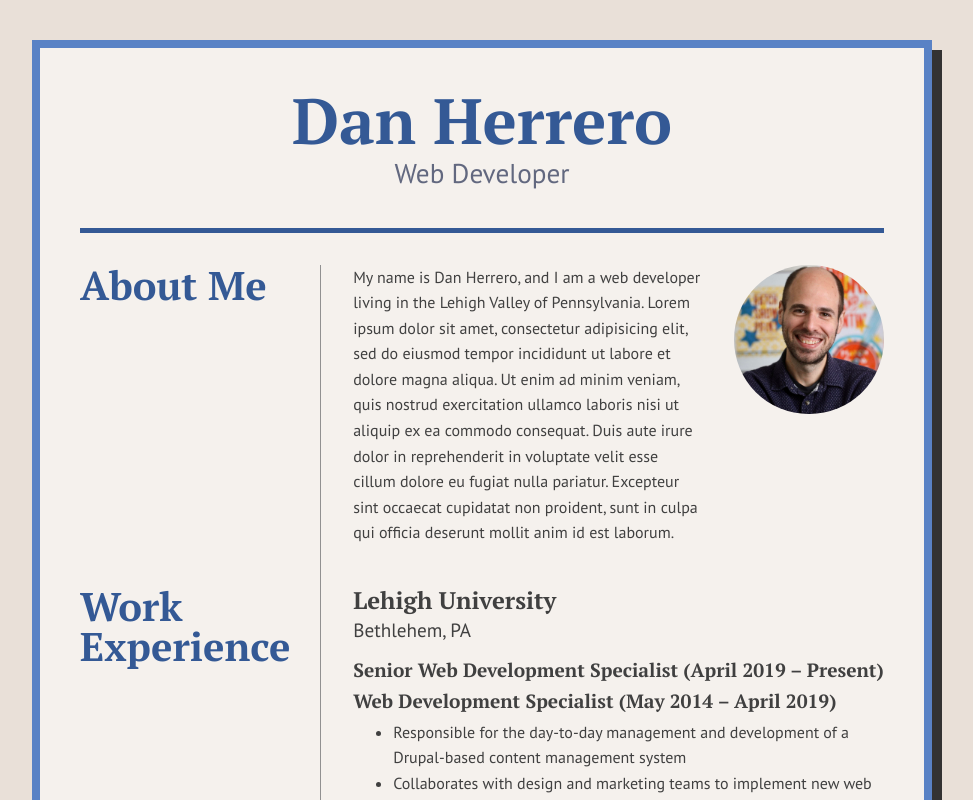
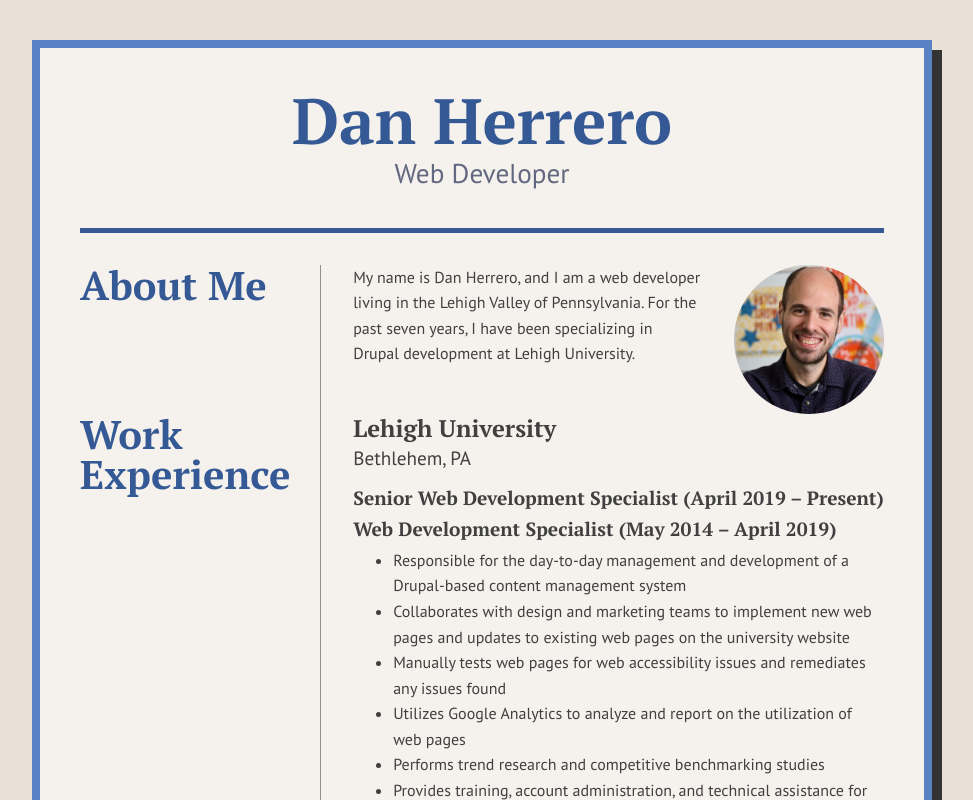
Before and after one commit to danherrero/react-resume, a React (Create React App) app: page / in a window 1280 px wide. Shown: the top 800 px of the page, without its empty margins (158-1131 px from the left). Built offline with nearby package versions, Linux system fonts and the light colour scheme.

Commit message:
updated about text

```diff
--- a/src/components/About.js
+++ b/src/components/About.js
@@ -8,12 +8,7 @@ render() {
      <section className="about">
      	<h2><span>About Me</span></h2>
      	<div>
-     	<p>My name is Dan Herrero, and I am a web developer living in the Lehigh Valley of Pennsylvania. Lorem ipsum dolor sit amet, consectetur adipisicing elit, sed do eiusmod
-     	tempor incididunt ut labore et dolore magna aliqua. Ut enim ad minim veniam,
-     	quis nostrud exercitation ullamco laboris nisi ut aliquip ex ea commodo
-     	consequat. Duis aute irure dolor in reprehenderit in voluptate velit esse
-     	cillum dolore eu fugiat nulla pariatur. Excepteur sint occaecat cupidatat non
-     	proident, sunt in culpa qui officia deserunt mollit anim id est laborum.</p>
+     	<p>My name is Dan Herrero, and I am a web developer living in the Lehigh Valley of Pennsylvania. For the past seven years, I have been specializing in Drupal development at Lehigh University.</p>
      	<img src={me} alt="Dan smiling" className="img-fluid circle-image" />
      	</div>
      </section>
```
